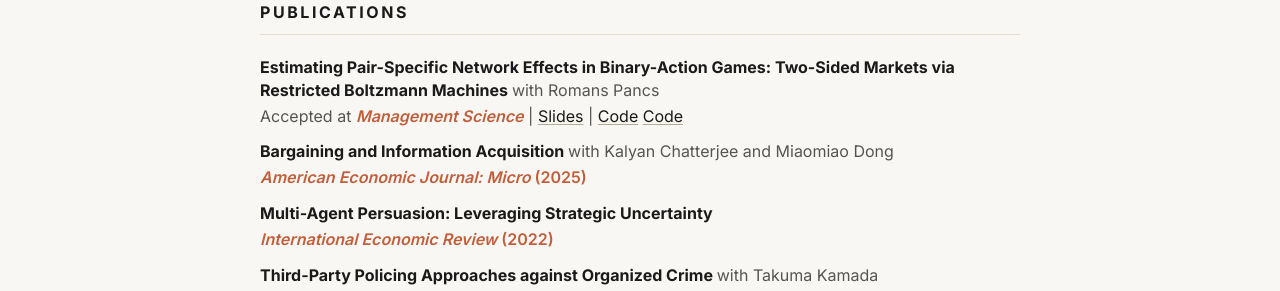
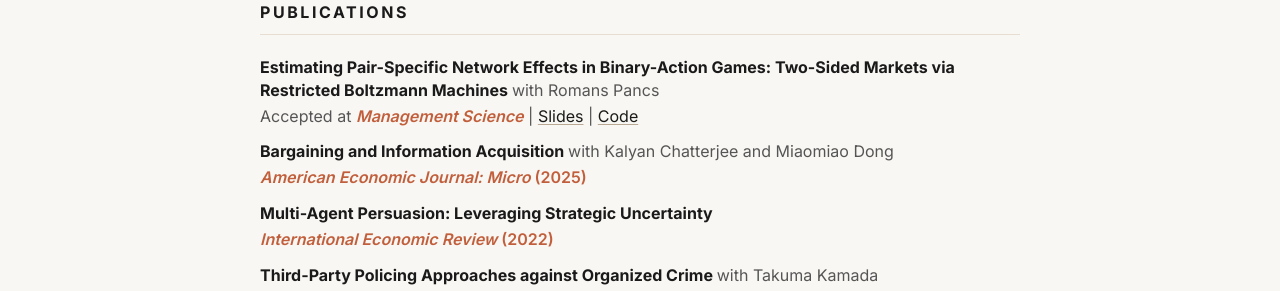
Before and after one commit to tetsuyahoshino137/tetsuyahoshino137.github.io, a Jekyll site: the page built from index.md, in a window 1280 px wide. Shown: the part 734-1025 px from the top of the page. Built offline with Jekyll 4.4.1, drawn with Linux system fonts in a browser that asks for light colours.

Commit message:
Remove duplicate code link in index.md
Removed duplicate link to code in the paper section.

```diff
--- a/index.md
+++ b/index.md
@@ -136,7 +136,6 @@ title: Home
           Accepted at <span class="badge"><em>Management Science</em></span> |
           <a href="slides/HoshinoPancs_EconometricSocietyAIML.pdf">Slides</a> |
           <a href="https://github.com/tetsuyahoshino137/tetsuyahoshino137.github.io/tree/main/replication/hoshino-pancs">Code</a>
-          <a href="replication/hoshino-pancs">Code</a>
         </div>
       </li>
       <li>
```
